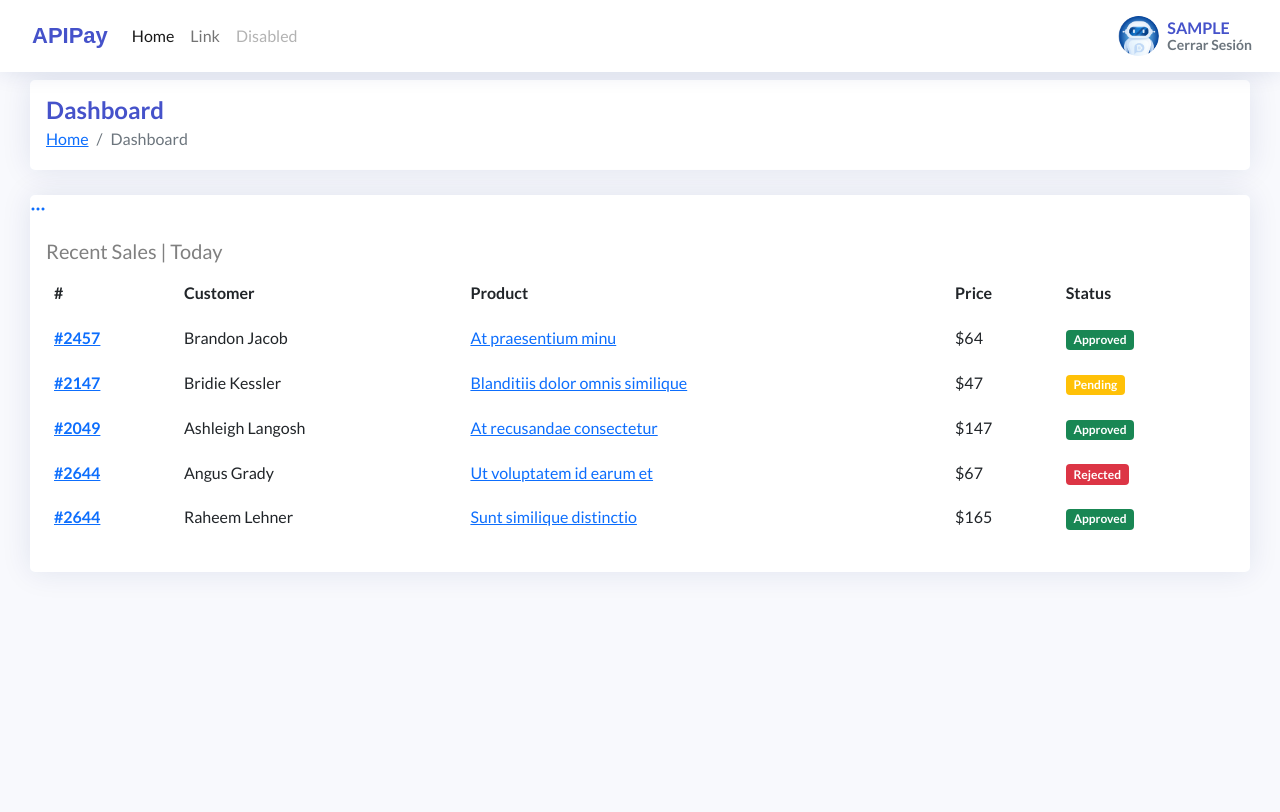
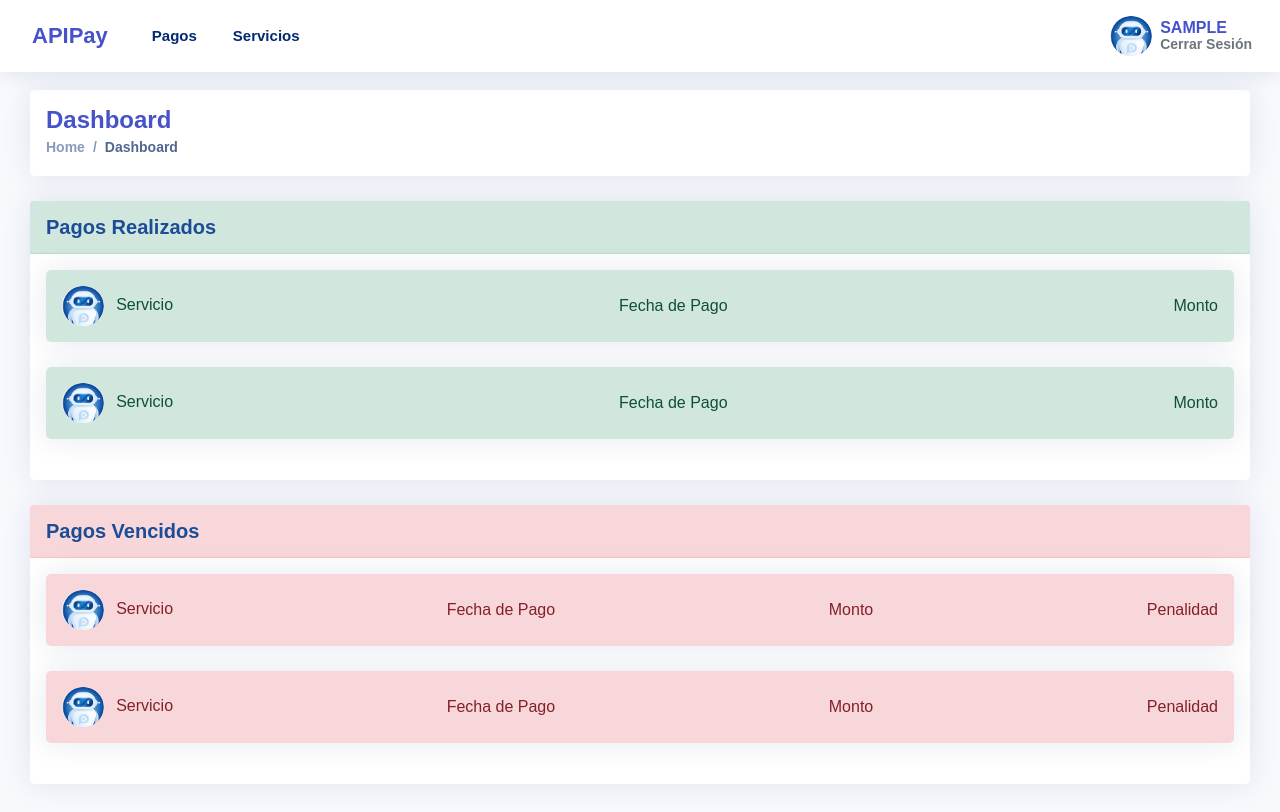
Before and after one commit to Raisa320/API-PAGOS-FRONTEND, a plain HTML site: page index.html in a window 1280 px wide. Drawn offline with nearby package versions, Linux system fonts and the light colour scheme; sample sign-in values are in the browser's storage.

Commit message:
creación de pagina principal solo estilos y maquetacion de pagos realizados y pagos vencidos

```diff
--- a/index.html
+++ b/index.html
@@ -43,14 +43,11 @@
             <div class="collapse navbar-collapse" id="navbarTogglerDemo02">
                 <!-- MENU DE ACCIONES -->
                 <ul class="navbar-nav me-auto mb-2 mb-lg-0">
-                    <li class="nav-item">
-                        <a class="nav-link active" aria-current="page" href="#">Home</a>
+                    <li class="nav-item sidebar-nav">
+                        <a class="nav-link collapsed" aria-current="page" href="#">Pagos</a>
                     </li>
-                    <li class="nav-item">
-                        <a class="nav-link" href="#">Link</a>
-                    </li>
-                    <li class="nav-item">
-                        <a class="nav-link disabled" href="#" tabindex="-1" aria-disabled="true">Disabled</a>
+                    <li class="nav-item sidebar-nav">
+                        <a class="nav-link collapsed" href="#">Servicios</a>
                     </li>
                 </ul>
                 <!-- END: MENU -->
@@ -60,11 +57,11 @@
                     <li class="nav-item dropdown pe-3">
                         <div class="nav-link nav-profile d-flex align-items-center pe-0 show user"
                             data-bs-toggle="dropdown" aria-expanded="true">
-                            <img src="./static/img/iconUser.jpg"
-                                alt="Profile" class="rounded-circle">
+                            <img src="./static/img/iconUser.jpg" alt="Profile" class="rounded-circle">
                             <div class="flex-grow-1 user">
                                 <span class="fw-semibold d-block" id="username"></span>
-                                <small><a class="text-decoration-none text-muted" role="button" id="logout">Cerrar Sesión</a></small>
+                                <small><a class="text-decoration-none text-muted" role="button" id="logout">Cerrar
+                                        Sesión</a></small>
                             </div>
                         </div>
                     </li>
@@ -93,105 +90,88 @@
 
         <section class="section dashboard">
             <div class="row">
-
+                <!-- PAGOS REALIZADOS -->
                 <div class="col-lg-12">
                     <div class="row">
-
                         <div class="col-12">
-                            <div class="card recent-sales overflow-auto">
-                                <div class="filter">
-                                    <a class="icon" href="#" data-bs-toggle="dropdown"><i
-                                            class="bi bi-three-dots"></i></a>
-                                    <ul class="dropdown-menu dropdown-menu-end dropdown-menu-arrow">
-                                        <li class="dropdown-header text-start">
-                                            <h6>Filter</h6>
-                                        </li>
-
-                                        <li><a class="dropdown-item" href="#">Today</a></li>
-                                        <li><a class="dropdown-item" href="#">This Month</a></li>
-                                        <li><a class="dropdown-item" href="#">This Year</a></li>
-                                    </ul>
-                                </div>
-
+                            <div class="card">
+                                <div class="card-header text-blue fw-bold fs-5 alert-success">Pagos Realizados</div>
                                 <div class="card-body">
-                                    <h5 class="card-title">
-                                        Recent Sales <span>| Today</span>
-                                    </h5>
-
-                                    <table class="table table-borderless datatable">
-                                        <thead>
-                                            <tr>
-                                                <th scope="col">#</th>
-                                                <th scope="col">Customer</th>
-                                                <th scope="col">Product</th>
-                                                <th scope="col">Price</th>
-                                                <th scope="col">Status</th>
-                                            </tr>
-                                        </thead>
-                                        <tbody>
-                                            <tr>
-                                                <th scope="row"><a href="#">#2457</a></th>
-                                                <td>Brandon Jacob</td>
-                                                <td>
-                                                    <a href="#" class="text-primary">At praesentium minu</a>
-                                                </td>
-                                                <td>$64</td>
-                                                <td>
-                                                    <span class="badge bg-success">Approved</span>
-                                                </td>
-                                            </tr>
-                                            <tr>
-                                                <th scope="row"><a href="#">#2147</a></th>
-                                                <td>Bridie Kessler</td>
-                                                <td>
-                                                    <a href="#" class="text-primary">Blanditiis dolor omnis
-                                                        similique</a>
-                                                </td>
-                                                <td>$47</td>
-                                                <td><span class="badge bg-warning">Pending</span></td>
-                                            </tr>
-                                            <tr>
-                                                <th scope="row"><a href="#">#2049</a></th>
-                                                <td>Ashleigh Langosh</td>
-                                                <td>
-                                                    <a href="#" class="text-primary">At recusandae consectetur</a>
-                                                </td>
-                                                <td>$147</td>
-                                                <td>
-                                                    <span class="badge bg-success">Approved</span>
-                                                </td>
-                                            </tr>
-                                            <tr>
-                                                <th scope="row"><a href="#">#2644</a></th>
-                                                <td>Angus Grady</td>
-                                                <td>
-                                                    <a href="#" class="text-primar">Ut voluptatem id earum et</a>
-                                                </td>
-                                                <td>$67</td>
-                                                <td><span class="badge bg-danger">Rejected</span></td>
-                                            </tr>
-                                            <tr>
-                                                <th scope="row"><a href="#">#2644</a></th>
-                                                <td>Raheem Lehner</td>
-                                                <td>
-                                                    <a href="#" class="text-primary">Sunt similique distinctio</a>
-                                                </td>
-                                                <td>$165</td>
-                                                <td>
-                                                    <span class="badge bg-success">Approved</span>
-                                                </td>
-                                            </tr>
-                                        </tbody>
-                                    </table>
+                                    <!-- ITEMS DE PAGOS REALIZADOS -->
+                                    <div class="card alert-success">
+                                        <div class="card-body">
+                                            <div class="d-flex flex-row justify-content-between align-items-center">
+                                                <div class="servicio">
+                                                    <img src="./static/img/iconUser.jpg" alt="Profile" class="rounded-circle">
+                                                    <span class="ms-2">Servicio</span>
+                                                </div>
+                                                <div class="">Fecha de Pago</div>
+                                                <div class="">Monto</div>
+                                              </div>
+                                        </div>
+                                    </div>
+                                    <div class="card alert-success">
+                                        <div class="card-body">
+                                            <div class="d-flex flex-row justify-content-between align-items-center">
+                                                <div class="servicio">
+                                                    <img src="./static/img/iconUser.jpg" alt="Profile" class="rounded-circle">
+                                                    <span class="ms-2">Servicio</span>
+                                                </div>
+                                                <div class="">Fecha de Pago</div>
+                                                <div class="">Monto</div>
+                                              </div>
+                                        </div>
+                                    </div>
+                                    <!-- END: ITEMS -->
                                 </div>
                             </div>
+                        </div </div>
+                    </div>
+                    <!-- END:PAGOS REALIZADOS -->
+
+                    <!-- PAGOS VENCIDOS -->
+                    <div class="col-lg-12">
+                        <div class="row">
+                            <div class="col-12">
+                                <div class="card">
+                                    <div class="card-header text-blue fw-bold fs-5 alert-danger">Pagos Vencidos</div>
+                                    <div class="card-body">
+                                        <!-- ITEMS DE PAGOS VENCIDOS -->
+                                        <div class="card alert-danger">
+                                            <div class="card-body">
+                                                <div class="d-flex flex-row justify-content-between align-items-center">
+                                                    <div class="servicio">
+                                                        <img src="./static/img/iconUser.jpg" alt="Profile" class="rounded-circle">
+                                                        <span class="ms-2">Servicio</span>
+                                                    </div>
+                                                    <div class="">Fecha de Pago</div>
+                                                    <div class="">Monto</div>
+                                                    <div class="">Penalidad</div>
+                                                  </div>
+                                            </div>
+                                        </div>
+                                        <div class="card alert-danger">
+                                            <div class="card-body">
+                                                <div class="d-flex flex-row justify-content-between align-items-center">
+                                                    <div class="servicio">
+                                                        <img src="./static/img/iconUser.jpg" alt="Profile" class="rounded-circle">
+                                                        <span class="ms-2">Servicio</span>
+                                                    </div>
+                                                    <div class="">Fecha de Pago</div>
+                                                    <div class="">Monto</div>
+                                                    <div class="">Penalidad</div>
+                                                  </div>
+                                            </div>
+                                        </div>
+                                        <!-- END: ITEMS -->
+                                    </div>
+                                </div>
+                            </div>
+
                         </div>
-
                     </div>
+                    <!-- END: PAGOS VENCIDOS -->
                 </div>
-
-
-            </div>
         </section>
     </main>
     <!-- END: CONTENIDO -->
--- a/static/css/myStyle.css
+++ b/static/css/myStyle.css
@@ -1,5 +1,5 @@
 body {
-  font-family: "Lato", Arial, sans-serif;
+  font-family: "Nunito", sans-serif;
   font-size: 16px;
   line-height: 1.8;
   font-weight: normal;
@@ -165,7 +165,7 @@ body {
 # Main
 --------------------------------------------------------------*/
 #main {
-  margin-top: 60px;
+  margin-top: 70px;
   padding: 20px 30px;
   transition: all 0.3s;
 }
@@ -195,3 +195,66 @@ body {
   box-shadow: 0px 0 30px rgb(1 41 112 / 10%);
   margin-bottom: 25px;
 }
+
+a:hover {
+  color: #4552ca;
+  text-decoration: none;
+}
+
+.sidebar-nav .nav-link {
+  font-size: 15px;
+  font-weight: 600;
+  color: #4154f1 !important;
+  transition: 0.3;
+  background: #dfe8fb;
+  padding: 10px 15px;
+  border-radius: 4px;
+  margin-left: 20px;
+}
+
+.sidebar-nav .nav-link.collapsed {
+  color: #012970 !important;
+  background: #fff;
+}
+
+.sidebar-nav .nav-link:hover {
+  color: #4154f1 !important;
+  background: #dfe8fb;
+}
+
+
+a{
+  color: #012970;
+  text-decoration: none;
+}
+
+/* Breadcrumbs */
+.breadcrumb {
+  font-size: 14px;
+  font-family: "Nunito", sans-serif;
+  color: #899bbd;
+  font-weight: 600;
+}
+
+.breadcrumb a {
+  color: #899bbd;
+  transition: 0.3s;
+}
+
+.breadcrumb a:hover {
+  color: #51678f;
+}
+
+.breadcrumb .breadcrumb-item::before {
+  color: #899bbd;
+}
+
+.breadcrumb .active {
+  color: #51678f;
+  font-weight: 600;
+}
+
+
+.servicio img {
+  max-height: 40px;
+}
```
